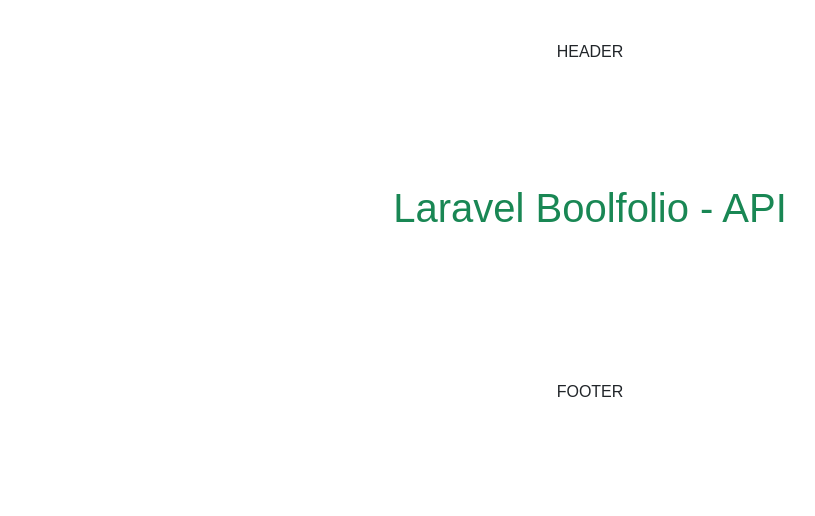
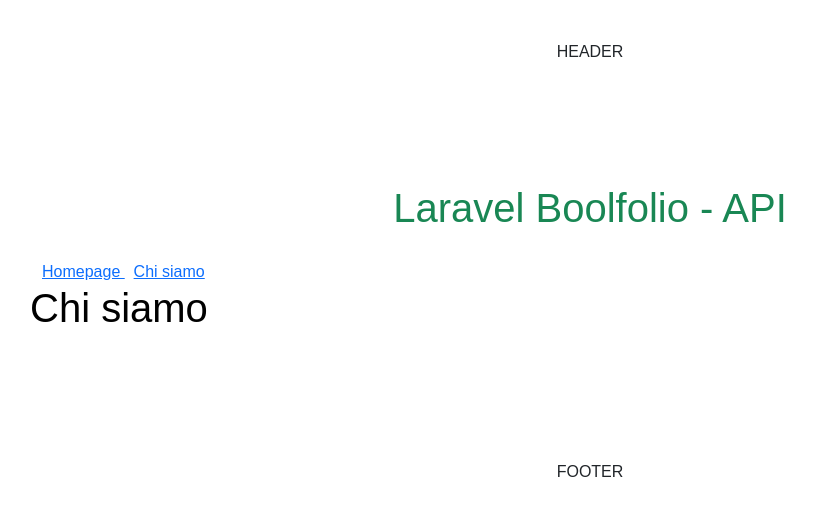
Before and after one commit to stiva98/vite-boolfolio, a Vue app: page /chi-siamo in a window 1280 px wide. Shown: the top 516 px of the page, without its empty margins (50-865 px from the left). Built offline with nearby package versions, Linux system fonts and the light colour scheme; the HTML template or start-up script is replaced by a standard one.

Commit message:
ADD primi funzionalità del router

```diff
--- a/package.json
+++ b/package.json
@@ -17,6 +17,6 @@
   "devDependencies": {
     "@vitejs/plugin-vue": "^4.2.3",
     "sass": "^1.63.6",
-    "vite": "^4.4.0"
+    "vite": "^4.4.9"
   }
 }
--- a/src/components/MainComponent.vue
+++ b/src/components/MainComponent.vue
@@ -20,7 +20,16 @@
                     Laravel Boolfolio - API
                 </h1>
             </div>
+            <router-link :to="{ name:'home' }">
+                Homepage
+            </router-link>
+            &nbsp;
+            <router-link :to="{ name:'about' }">
+                Chi siamo
+            </router-link>
         </div>
+
+        <router-view></router-view>
     </main>
 </template>
 
--- /dev/null
+++ b/src/pages/AboutPage.vue
@@ -0,0 +1,25 @@
+<script>
+import axios from 'axios';
+
+export default {
+    data() {
+
+    },
+    methods: {
+
+    },
+    mounted() {
+        console.log('AboutPage')
+    }
+};
+
+</script>
+<template>
+    <h1>
+        Chi siamo
+    </h1>
+</template>
+
+<style lang="scss" scoped>
+@use "../assets/scss/partials/variables.scss" as *;
+</style>
--- a/src/pages/HomePage.vue
+++ b/src/pages/HomePage.vue
@@ -2,7 +2,6 @@
 import axios from 'axios';
 
 export default {
-    name: "home",
     data() {
         return {
             posts: [],
@@ -13,6 +12,9 @@
     },
     created () {
         this.getPosts();
+    },
+    mounted() {
+        console.log('HomePage')
     },
     methods: {
         getPosts() {
--- a/src/router.js
+++ b/src/router.js
@@ -1,6 +1,7 @@
 import { createRouter, createWebHistory } from "vue-router";
 
 import HomePage from './pages/HomePage.vue';
+import AboutPage from './pages/AboutPage.vue';
 
 const router = createRouter({
     history: createWebHistory(),
@@ -9,6 +10,11 @@
             path: '/',
             name: 'home',
             component: HomePage,
+        },
+        {
+            path: '/chi-siamo',
+            name: 'about',
+            component: AboutPage,
         }
     ]
 });
```
Also changed, not shown: 1 other file (tests, documents, lock files or other folders).
